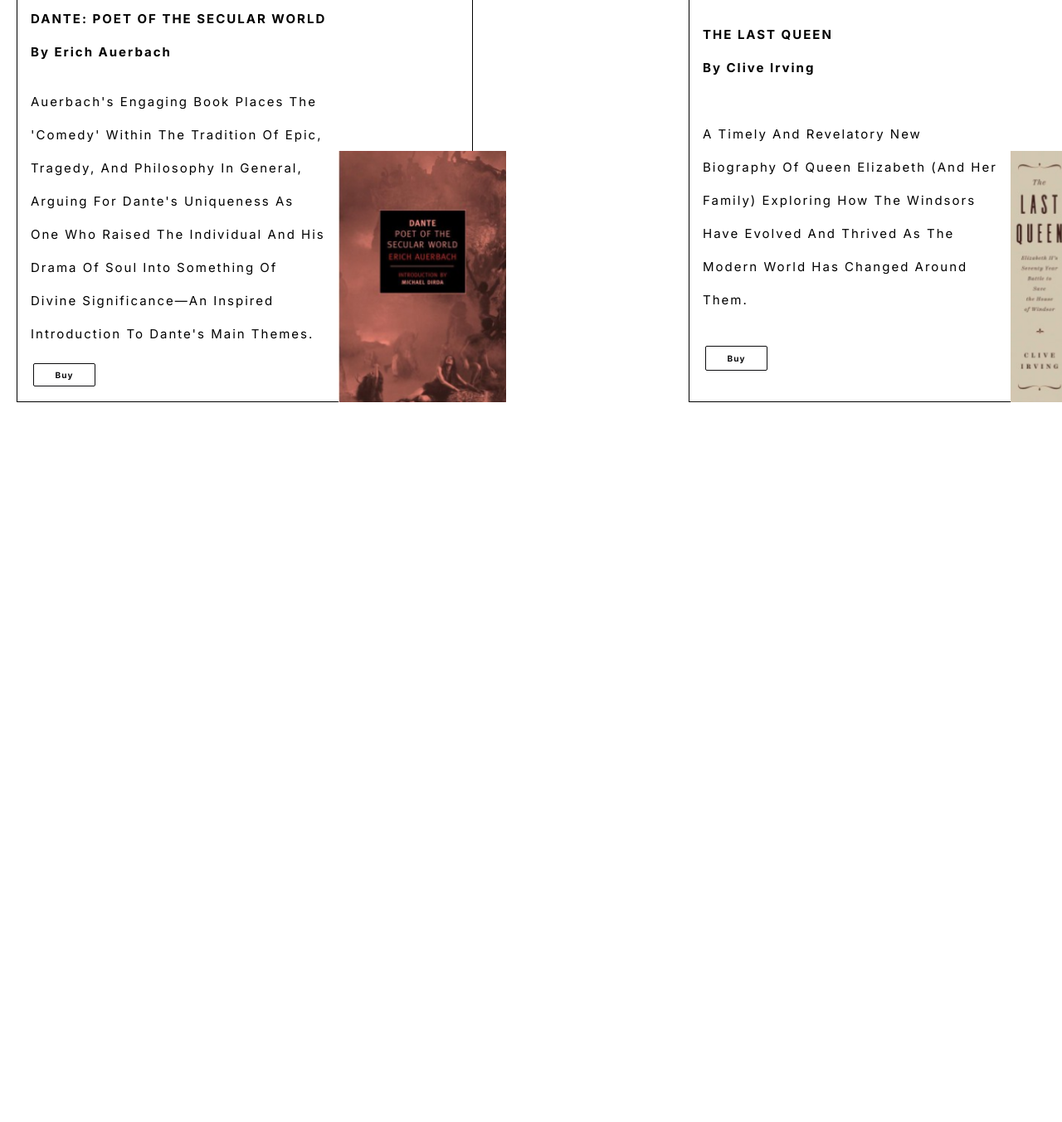
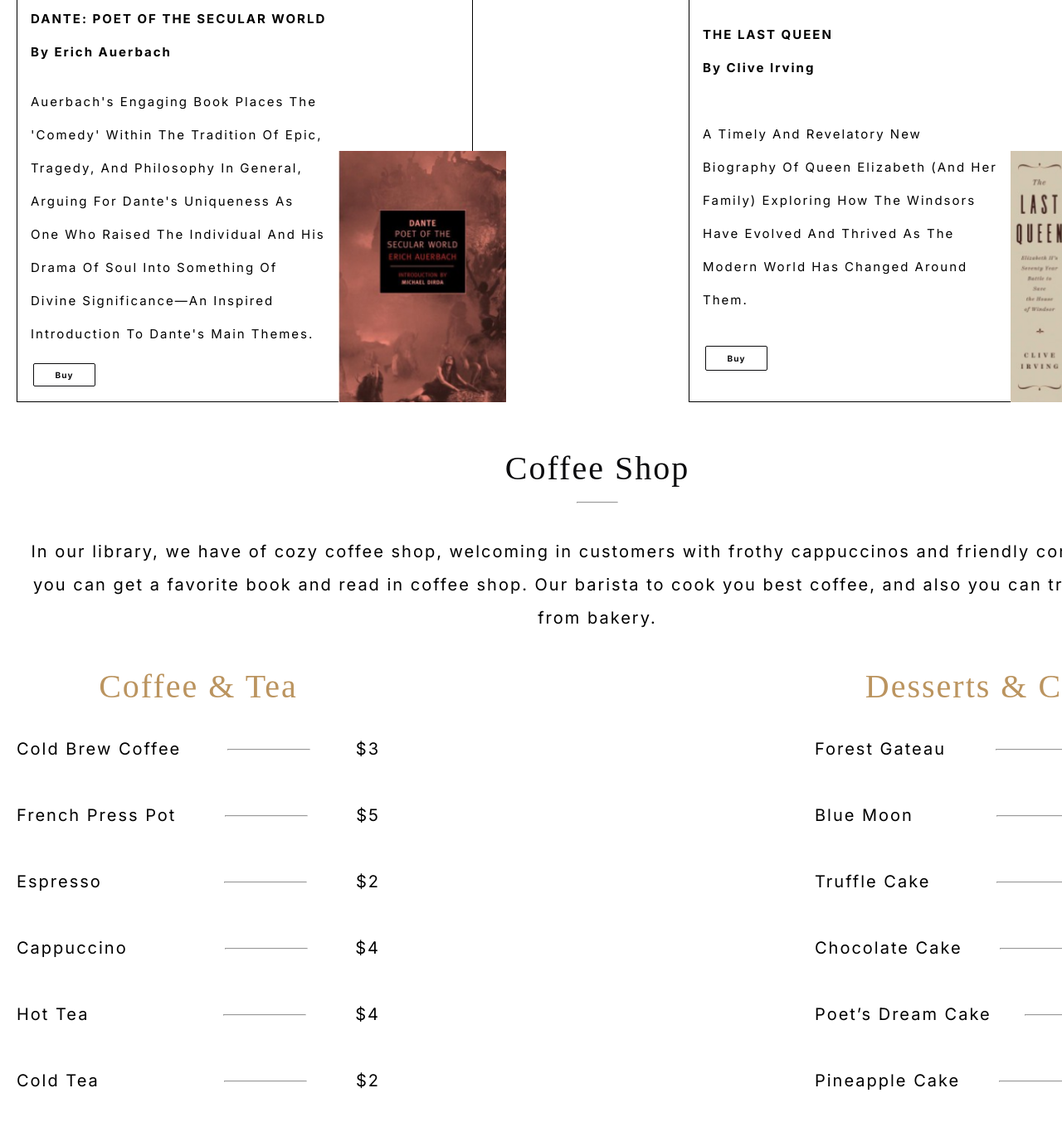
Before and after one commit to coldquite/rsschool-cv, a plain HTML site: page library/index.html in a window 1280 px wide. Shown: the part 2442-3795 px from the top of the page at 83% size. Before the commit the page ends 2927 px from the top, so only its background shows below. Drawn offline with Linux system fonts and the light colour scheme; a web font is replaced by a local one.

Commit message:
feat: add coffee-shop section

```diff
--- a/library/index.html
+++ b/library/index.html
@@ -24,7 +24,7 @@
             <a href="#favorites" class="nav-link">Favorites</a>
           </li>
           <li class="nav-item">
-            <a href="#coffe-shop" class="nav-link">Coffee Shop</a>
+            <a href="#coffee-shop" class="nav-link">Coffee Shop</a>
           </li>
           <li class="nav-item">
             <a href="#contacts" class="nav-link">Contacts</a>
@@ -203,6 +203,86 @@
           </div>
         </div>
       </section>
+      <section class="coffee-shop" id="coffee-shop">
+        <div>
+          <h2 class="section-title">Coffee shop</h2>
+          <hr class="section-line" />
+        </div>
+        <p class="coffee-text" align="center">
+          In our library, we have of cozy coffee shop, welcoming in customers
+          with frothy cappuccinos and friendly conversation. you can get a
+          favorite book and read in coffee shop. Our barista to cook you best
+          coffee, and also you can try desserts from bakery.
+        </p>
+        <div class="menu">
+          <div class="food-container">
+            <h2 class="menu-title">Coffee & Tea</h2>
+            <div class="menu-item">
+              <p class="menu-name">Cold Brew Coffee</p>
+              <hr class="menu-line" />
+              <p class="menu-name">$3</p>
+            </div>
+            <div class="menu-item">
+              <p class="menu-name">French Press Pot</p>
+              <hr class="menu-line" />
+              <p class="menu-name">$5</p>
+            </div>
+            <div class="menu-item">
+              <p class="menu-name">Espresso</p>
+              <hr class="menu-line" style="margin-left: 147px" />
+              <p class="menu-name">$2</p>
+            </div>
+            <div class="menu-item">
+              <p class="menu-name">Cappuccino</p>
+              <hr class="menu-line" style="margin-left: 117px" />
+              <p class="menu-name">$4</p>
+            </div>
+            <div class="menu-item">
+              <p class="menu-name">Hot Tea</p>
+              <hr class="menu-line" style="margin-left: 162px" />
+              <p class="menu-name">$4</p>
+            </div>
+            <div class="menu-item">
+              <p class="menu-name">Cold Tea</p>
+              <hr class="menu-line" style="margin-left: 150px" />
+              <p class="menu-name">$2</p>
+            </div>
+          </div>
+          <div class="food-container">
+            <h2 class="menu-title">Desserts & Cakes</h2>
+            <div class="menu-item">
+              <p class="menu-name">Forest Gateau</p>
+              <hr class="menu-line" style="margin-left: 60px" />
+              <p class="menu-name">$16</p>
+            </div>
+            <div class="menu-item">
+              <p class="menu-name">Blue Moon</p>
+              <hr class="menu-line" style="margin-left: 100px" />
+              <p class="menu-name">$16</p>
+            </div>
+            <div class="menu-item">
+              <p class="menu-name">Truffle Cake</p>
+              <hr class="menu-line" style="margin-left: 80px" />
+              <p class="menu-name">$15</p>
+            </div>
+            <div class="menu-item">
+              <p class="menu-name">Chocolate Cake</p>
+              <hr class="menu-line" style="margin-left: 45px" />
+              <p class="menu-name">$18</p>
+            </div>
+            <div class="menu-item">
+              <p class="menu-name">Poet’s Dream Cake</p>
+              <hr class="menu-line" style="margin-left: 40px" />
+              <p class="menu-name">$16</p>
+            </div>
+            <div class="menu-item">
+              <p class="menu-name">Pineapple Cake</p>
+              <hr class="menu-line" style="margin-left: 47px" />
+              <p class="menu-name">$14</p>
+            </div>
+          </div>
+        </div>
+      </section>
     </main>
     <footer></footer>
   </body>
--- a/library/style.css
+++ b/library/style.css
@@ -195,6 +195,7 @@ margin-top: 40px;
   height: 1150px;
   display: flex;
   justify-content: space-between;
+  margin-bottom: 80px;
 }
 .book-section{
   margin-top: 40px;
@@ -298,3 +299,67 @@ margin: auto;
   margin-right: -20px;
   justify-content: space-between;
 }
+.coffee-shop{
+  display: flex;
+  width: 1440px;
+  padding: 20px 20px 40px 20px;
+  flex-direction: column;
+  align-items: center;
+  gap: 40px;
+  margin-top: -20px;
+}
+.coffee-text{
+  color: #000;
+font-family: Inter;
+font-size: 20px;
+font-style: normal;
+font-weight: 400;
+line-height: 40px;
+letter-spacing: 2px;
+margin-top: -10px;
+}
+.menu{
+  display: flex;
+  width: 1400px;
+  height: 520px;
+  justify-content: space-between;
+}
+.food-container{
+  display: flex;
+  display: inline-flex;
+  flex-direction: column;
+  width: 438px;
+  margin-top: -50px;
+}
+.menu-title{
+  color: #BB945F;
+  font-family: Forum;
+  font-size: 40px;
+  font-style: normal;
+  font-weight: 400;
+  line-height: 40px; /* 100% */
+  letter-spacing: 2px;
+  text-transform: capitalize;
+  align-self: center;
+  margin-bottom: 15px;
+}
+.menu-item{
+  display: flex;
+
+}
+.menu-line{
+  width: 100px;
+  height: 1px;
+  background: #BB945F;
+  margin-top: 40px;
+}
+.menu-name{
+  color: #000;
+font-family: Inter;
+font-size: 20px;
+font-style: normal;
+font-weight: 400;
+line-height: 40px; /* 200% */
+letter-spacing: 2px;
+text-transform: capitalize;
+}
```
